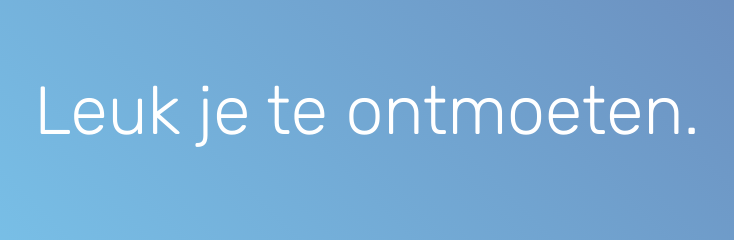
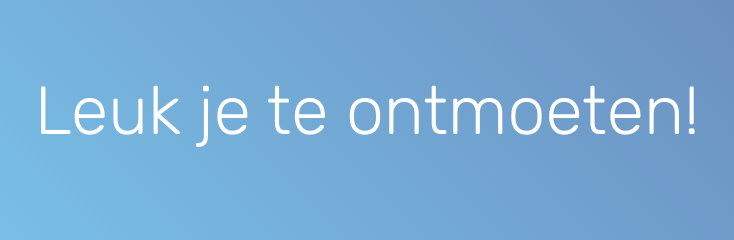
Before and after one commit to Alexanderettema/Studio-Alex, a plain HTML site: page index.html in a window 1280 px wide. Shown: the part 277-517 px from the top of the page, 273-1007 px from the left. Drawn offline with Linux system fonts and the light colour scheme; files whose address does not match are found by name.

Commit message:
Uitroepteken

```diff
--- a/index.html
+++ b/index.html
@@ -30,7 +30,7 @@
         <div class="row justify-content-center">
             <div class="mbr-white col-md-10">
                 <h1 class="mbr-section-title align-center pb-3 mbr-fonts-style display-1">
-                    Leuk je te ontmoeten.</h1>
+                    Leuk je te ontmoeten!</h1>
 
 
             </div>
```
